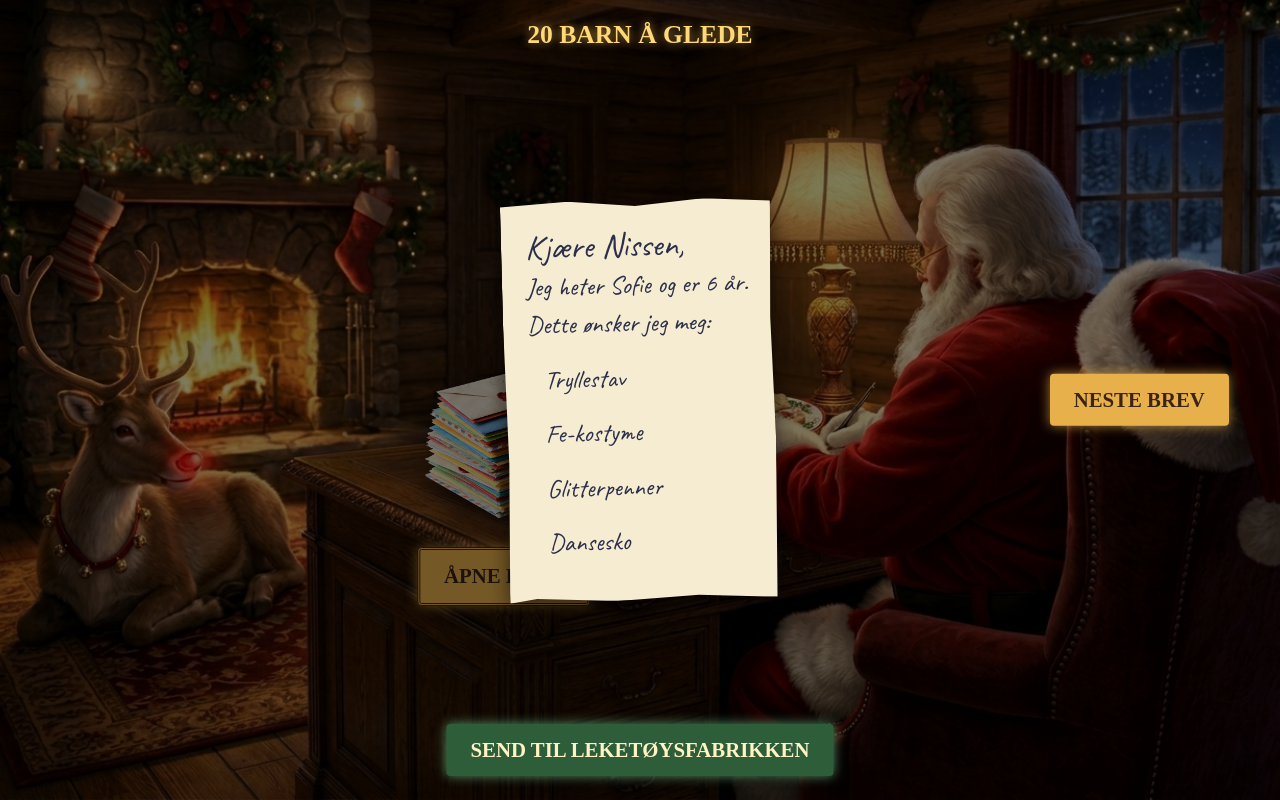
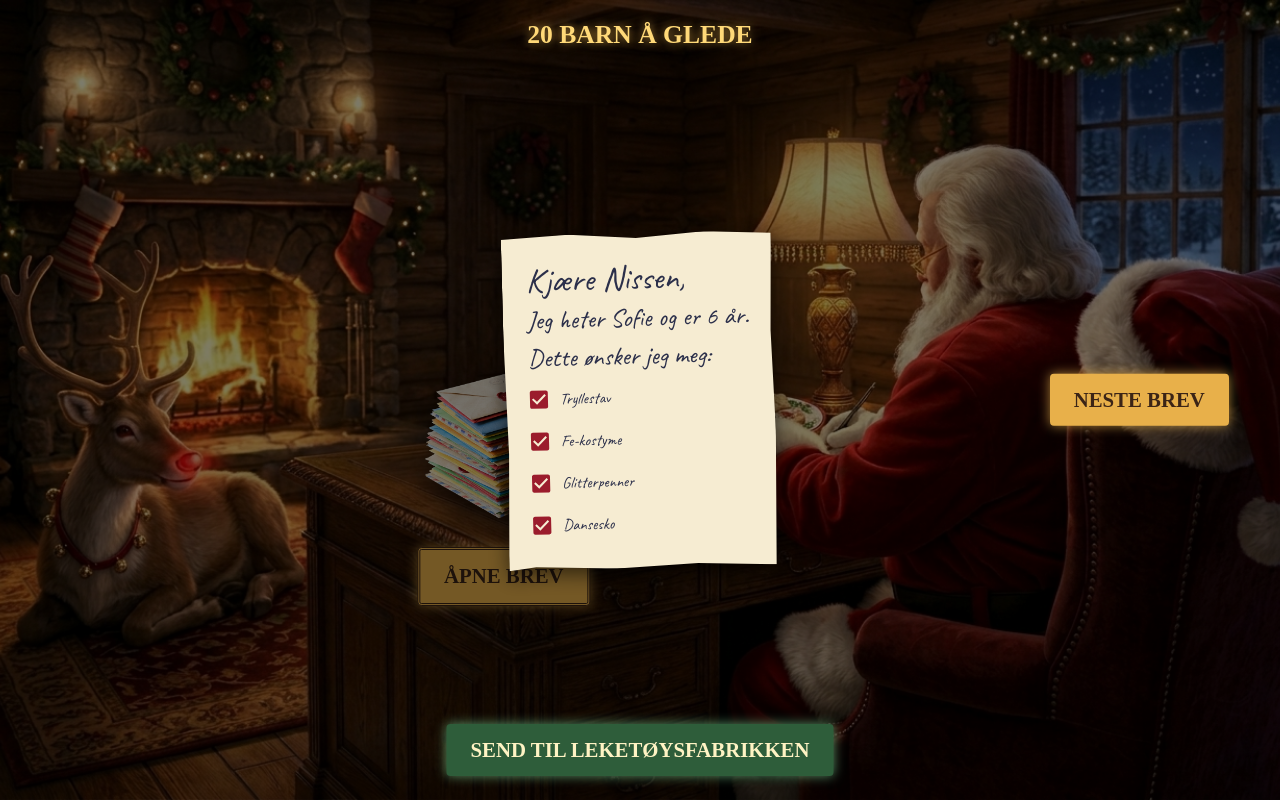
Before and after one commit to siannon91/nissens-postkontor, a React (Vite) app: page / in a window 1280 px wide. Both pictures are taken after a click on the button "ÅPNE BREV". Built offline with nearby package versions, Linux system fonts and the light colour scheme; a web font is replaced by a local one.

Commit message:
checklist for gavene

```diff
--- a/src/App.jsx
+++ b/src/App.jsx
@@ -6,12 +6,19 @@ import { kidsWishlist } from './data/kidsWishlist';
 import Letter from './components/Letter';
 import FestiveButton from './components/FestiveButton';
 import LetterCounter from './components/LetterCounter';
+import FinalMessage from './components/FinalMessage';
 
 const BACKGROUND_RATIO = 1376 / 768;
 
 function App() {
   const [currentKid, setCurrentKid] = useState(null);
   const [sentIds, setSentIds] = useState([]);
+  const [selectedGifts, setSelectedGifts] = useState([]);
+
+  const showKid = (kid) => {
+  setCurrentKid(kid);
+  setSelectedGifts(kid.naughty ? [kid.wishlist[0]] : kid.wishlist);
+  };
 
   const openRandomLetter = (excludeId = null, sent = sentIds) => {
     const remaining = kidsWishlist.filter((kid) => !sent.includes(kid.id)); // lettere ancora nella pila
@@ -19,7 +26,7 @@ function App() {
     if (candidates.length === 0) candidates = remaining; // se è rimasta solo quella, usa lei
    if (candidates.length === 0) { setCurrentKid(null); return; } // pila vuota: chiudi la lettera
    const index = Math.floor(Math.random() * candidates.length);
-   setCurrentKid(candidates[index]);
+   showKid(candidates[index]);
   };
 
   const sendToFactory = () => {
@@ -29,7 +36,19 @@ function App() {
   };
 
   const nextLetter = () => {
-    openRandomLetter(currentKid.id); // la lettera torna nella pila e ne esce un'altra
+    openRandomLetter(currentKid.id);  // la lettera torna nella pila e ne esce un'altra
+  };
+  const toggleGift = (gift) => {
+    setSelectedGifts(
+      selectedGifts.includes(gift)
+      ? selectedGifts.filter((g) => g !== gift)
+      : [...selectedGifts, gift]
+    );
+  };
+
+  const restart = () => {
+  setSentIds([]); // tutte le lettere tornano nella pila
+  setCurrentKid(null);
   };
 
   return (
@@ -52,6 +71,8 @@ function App() {
 
       <LetterCounter remaining={kidsWishlist.length - sentIds.length} />
 
+      {sentIds.length === kidsWishlist.length && <FinalMessage onRestart={restart} />}
+
       <Dialog
         open={currentKid !== null}
         onClose={() => setCurrentKid(null)}
@@ -60,8 +81,11 @@ function App() {
         }}
       >
         <DialogContent>
-          {currentKid && <Letter kid={currentKid} />}
+          {currentKid && (
+            <Letter kid={currentKid} selected={selectedGifts} onToggle={toggleGift} />
+          )}
         </DialogContent>
+
       </Dialog>
 
         {currentKid && (
--- a/src/components/Letter.jsx
+++ b/src/components/Letter.jsx
@@ -1,4 +1,4 @@
-import { Paper, Typography, List, ListItem } from '@mui/material';
+import { Paper, Typography, Checkbox, FormControlLabel, FormGroup } from '@mui/material';
 import { keyframes } from '@mui/material/styles';
 
 const openLetter = keyframes`
@@ -12,7 +12,7 @@ const openLetter = keyframes`
   }
 `;
 
-function Letter({ kid }) {
+function Letter({ kid, selected, onToggle }) {
   return (
     <Paper sx={{ p: 3, color: '#2b2f4a', fontSize: '1.6rem', borderRadius: 0,
         clipPath: 'polygon(0% 1%, 25% 0%, 50% 1.5%, 75% 0%, 100% 1%, 99% 30%, 100% 60%, 99% 100%, 70% 99%, 40% 100%, 10% 99%, 0% 100%, 1% 65%, 0% 30%)',
@@ -25,11 +25,23 @@ function Letter({ kid }) {
         Jeg heter {kid.name} og er {kid.age} år.
       </Typography>
       <Typography variant="inherit">Dette ønsker jeg meg:</Typography>
-      <List>
+
+      <FormGroup>
         {kid.wishlist.map((gift) => (
-          <ListItem key={gift} sx={{ fontSize: 'inherit' }}>{gift}</ListItem>
+          <FormControlLabel
+            key={gift}
+            label={gift}
+            control={
+              <Checkbox
+                checked={selected.includes(gift)} // spuntata se il regalo è tra quelli scelti
+                onChange={() => onToggle(gift)} // avvisa App quando clicchi
+                color="primary"
+              />
+            }
+          />
         ))}
-      </List>
+      </FormGroup>
+
     </Paper>
   );
 }
```
